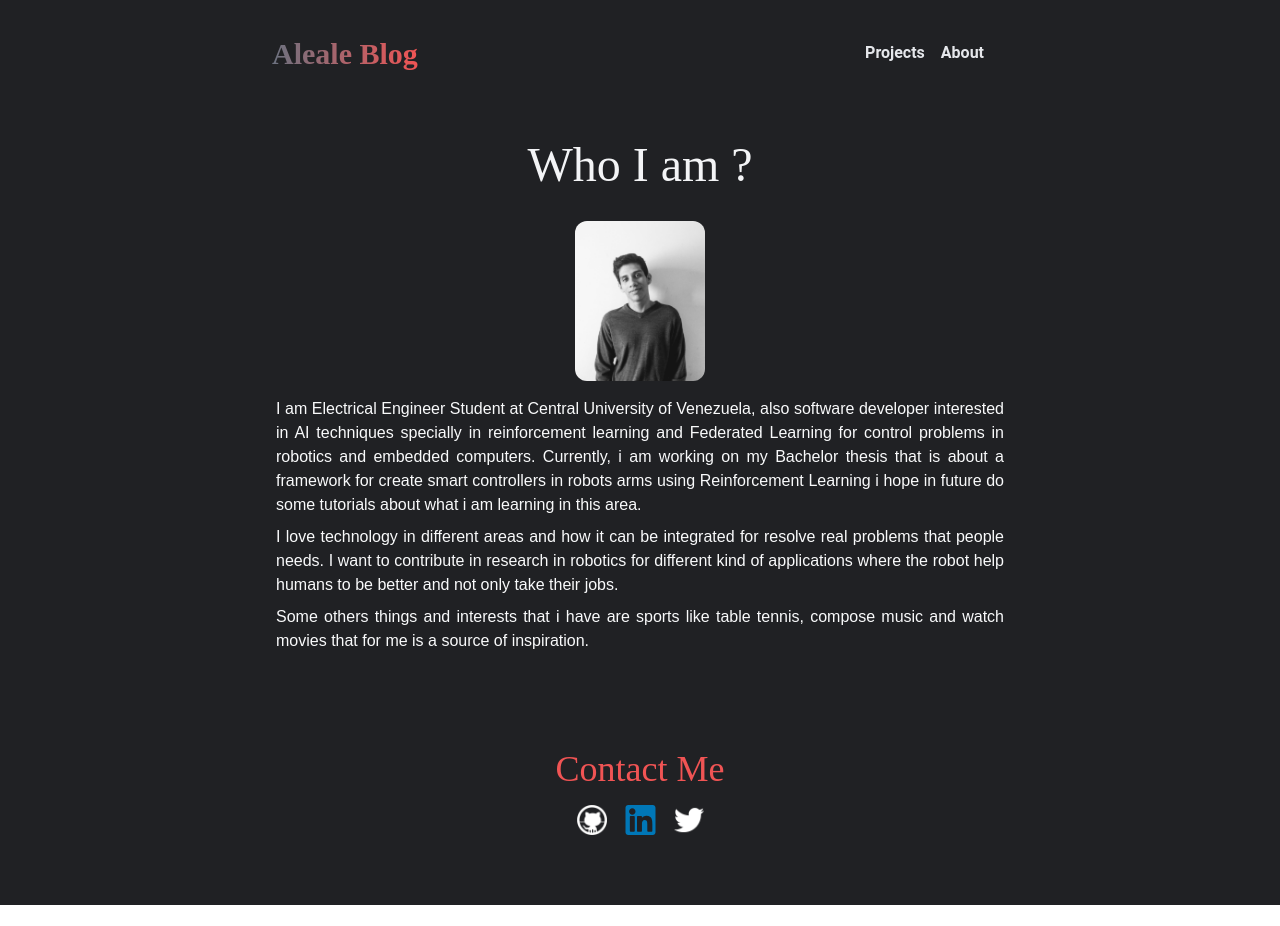
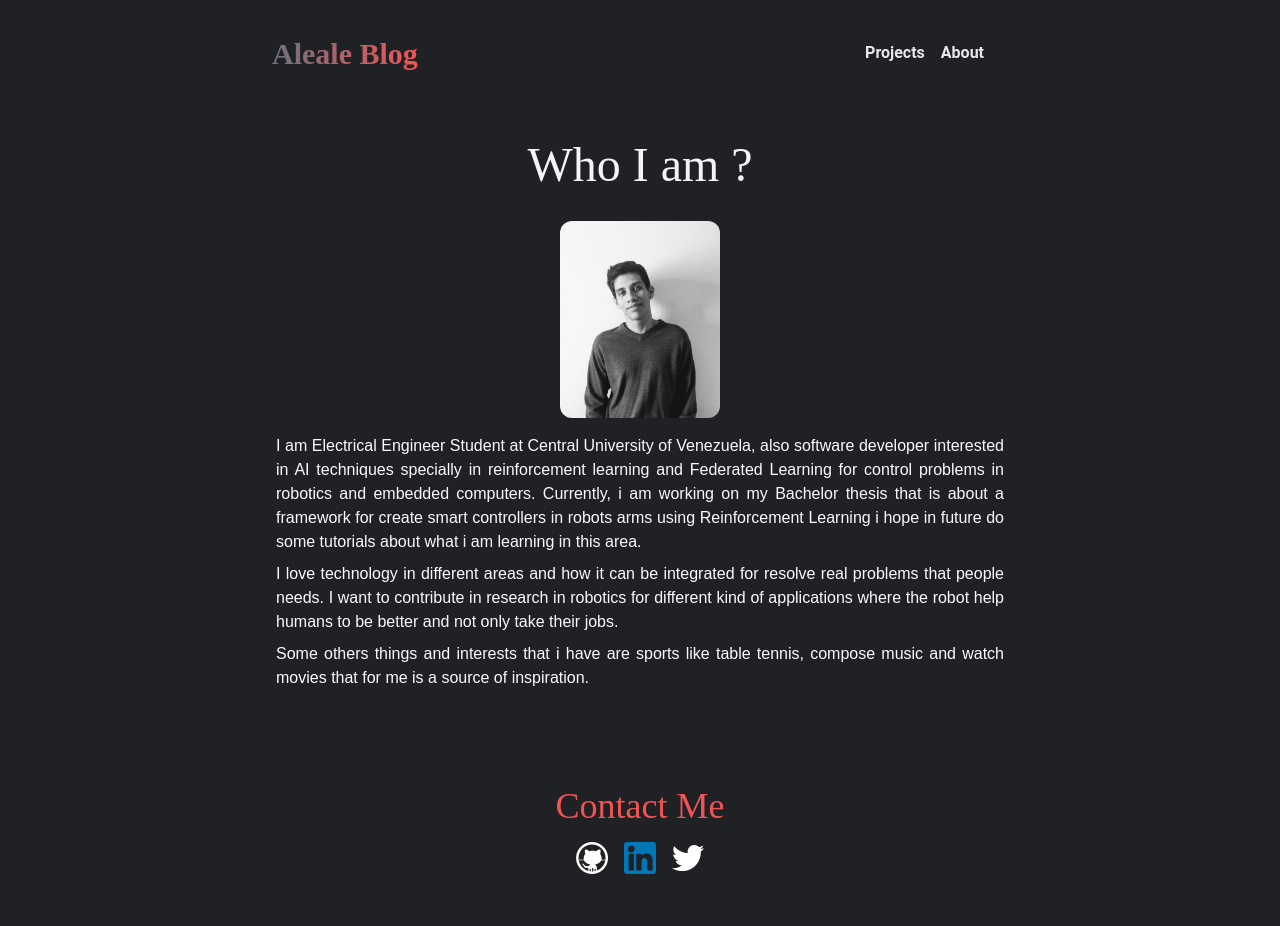
Before and after one commit to alefram/Alefram.github.io, a Next.js app: page /About in a window 1280 px wide. Before the commit the page ends 905 px from the top, so only its background shows below. Built offline with nearby package versions, Linux system fonts and the light colour scheme; what @tailwindcss/typography would draw is missing.

Commit message:
remove next image optimization

```diff
--- a/pages/About.jsx
+++ b/pages/About.jsx
@@ -1,7 +1,6 @@
 import Head from 'next/head';
 import Navbar from '../components/Navbar';
 import Link from 'next/link';
-import Image from 'next/image';
 
 const About = () => {
     return (
@@ -25,7 +24,7 @@ const About = () => {
                     </div>
                     <div>
                         <div className="flex justify-center mb-4">
-                            <Image src="/images/me.jpg" className={`rounded-xl`} alt="me" width={130} height={160}/>
+                            <img src="/images/me.jpg" className="rounded-xl w-40" alt="me"/>
                         </div>
                         <div>
                             <p className="md:mx-auto prose md:text-justify text-gray-50  font-nunito clear-left">
@@ -45,17 +44,17 @@ const About = () => {
                     <div className="p-4 flex flex-row justify-center space-x-4">
                         <div>
                             <Link href="https://github.com/Alexfm101" passHref={true}>
-                                <a><Image alt="github" src="/images/github.png" width={30} height={30}/></a>
+                                <a><img alt="github" src="/images/github.png" className="w-8"/></a>
                             </Link>
                         </div>
                         <div>
                             <Link href="https://www.linkedin.com/in/alexis-fraudita/" passHref={true}>
-                                <a><Image alt="linkedin" src="/images/linkedin.svg" width={35} height={30}/></a>
+                                <a><img alt="linkedin" src="/images/linkedin.svg" className="w-8"/></a>
                             </Link>
                         </div>
                         <div>
                             <Link href="https://twitter.com/FrauditaAlexis" passHref={true}>
-                                <a><Image alt="twitter" src="/images/twitter.png" width={30} height={30}/></a>
+                                <a><img alt="twitter" src="/images/twitter.png" className=" w-8"/></a>
                             </Link>
                         </div>
                     </div>
```
